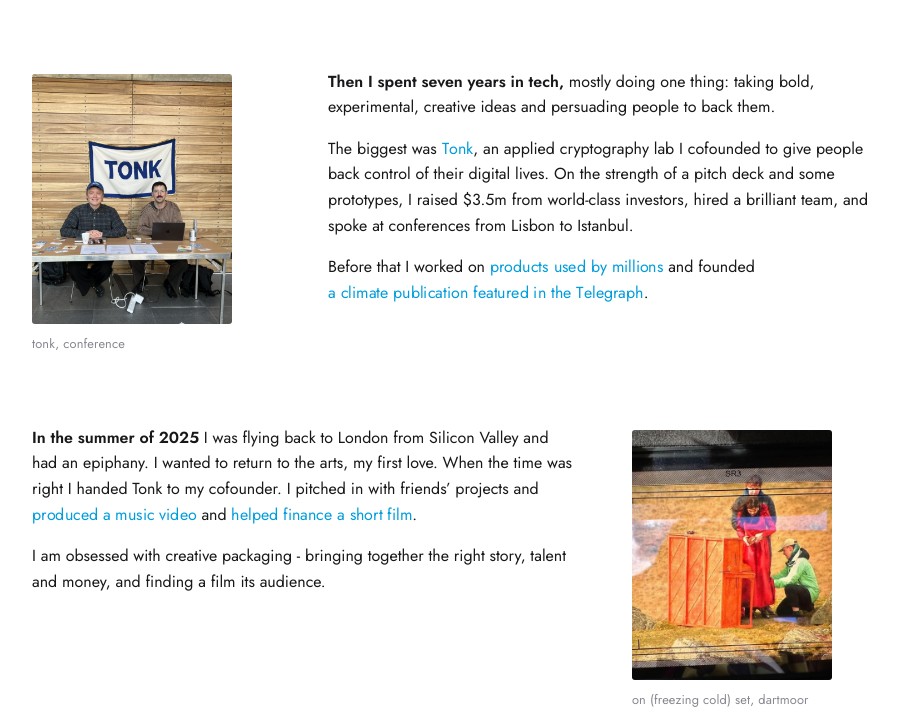
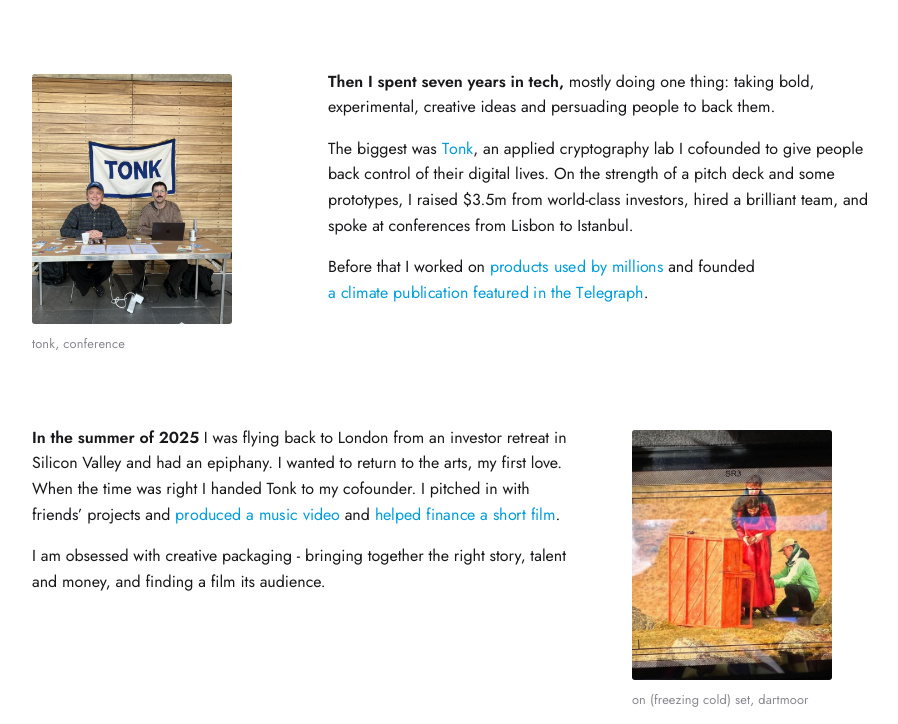
Before and after one commit to baz-lightyear/personal-website, a plain HTML site: page index.html in a window 1280 px wide. Shown: the part 468-1192 px from the top of the page, without its empty margins (0-898 px from the left). Drawn offline with Linux system fonts and the light colour scheme.

Commit message:
Investor retreat
Co-Authored-By: Claude Opus 5.5 <noreply@anthropic.com>
Claude-Session: https://claude.ai/code/session_01NwCNG86CmerYt3ft6GCc5v

```diff
--- a/index.html
+++ b/index.html
@@ -78,7 +78,7 @@
         </section>
         <section class="photo">
             <div>
-                <p><strong>In the summer of 2025</strong> I was flying back to London from Silicon Valley and had an epiphany. I wanted to return to the arts, my first love. When the time was right I handed Tonk to my cofounder. I pitched in with friends’ projects and <a href="https://www.youtube.com/watch?v=N9InkmoVCoE" class="wiggle" target="_blank">produced a music video</a> and <a href="https://emmaparkinson.co.uk/" class="wiggle" target="_blank">helped finance a short film</a>.</p>
+                <p><strong>In the summer of 2025</strong> I was flying back to London from an investor retreat in Silicon Valley and had an epiphany. I wanted to return to the arts, my first love. When the time was right I handed Tonk to my cofounder. I pitched in with friends’ projects and <a href="https://www.youtube.com/watch?v=N9InkmoVCoE" class="wiggle" target="_blank">produced a music video</a> and <a href="https://emmaparkinson.co.uk/" class="wiggle" target="_blank">helped finance a short film</a>.</p>
                 <p>I am obsessed with creative packaging - bringing together the right story, talent and money, and finding a film its audience.</p>
             </div>
             <figure>
```
